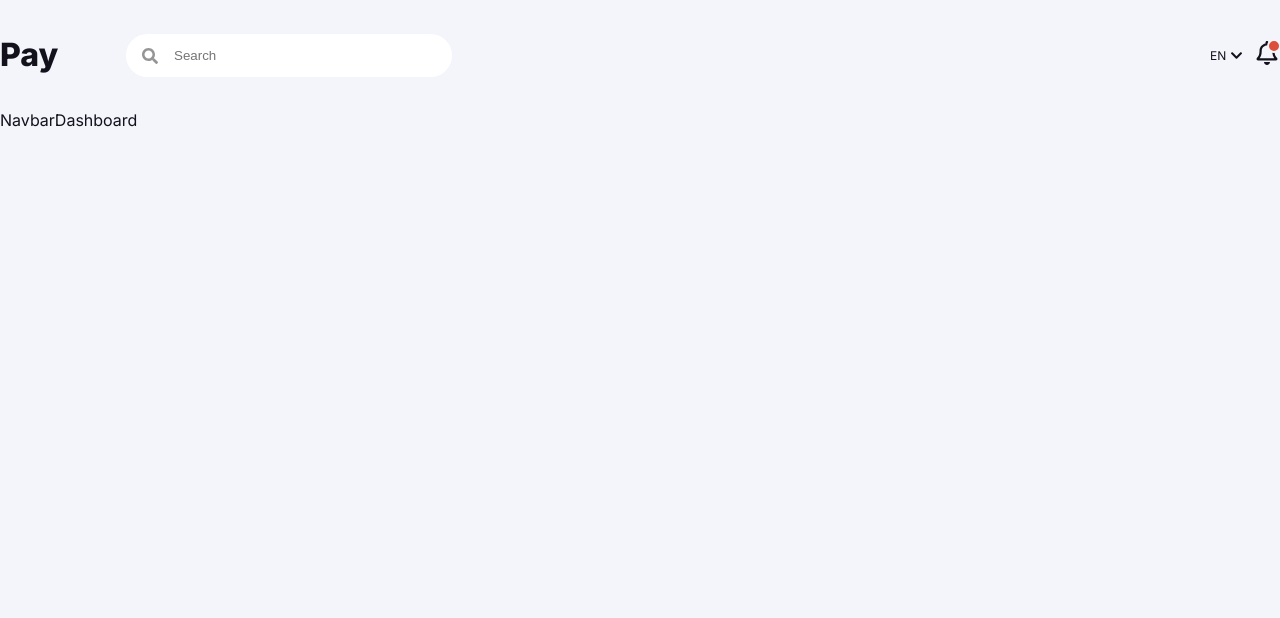
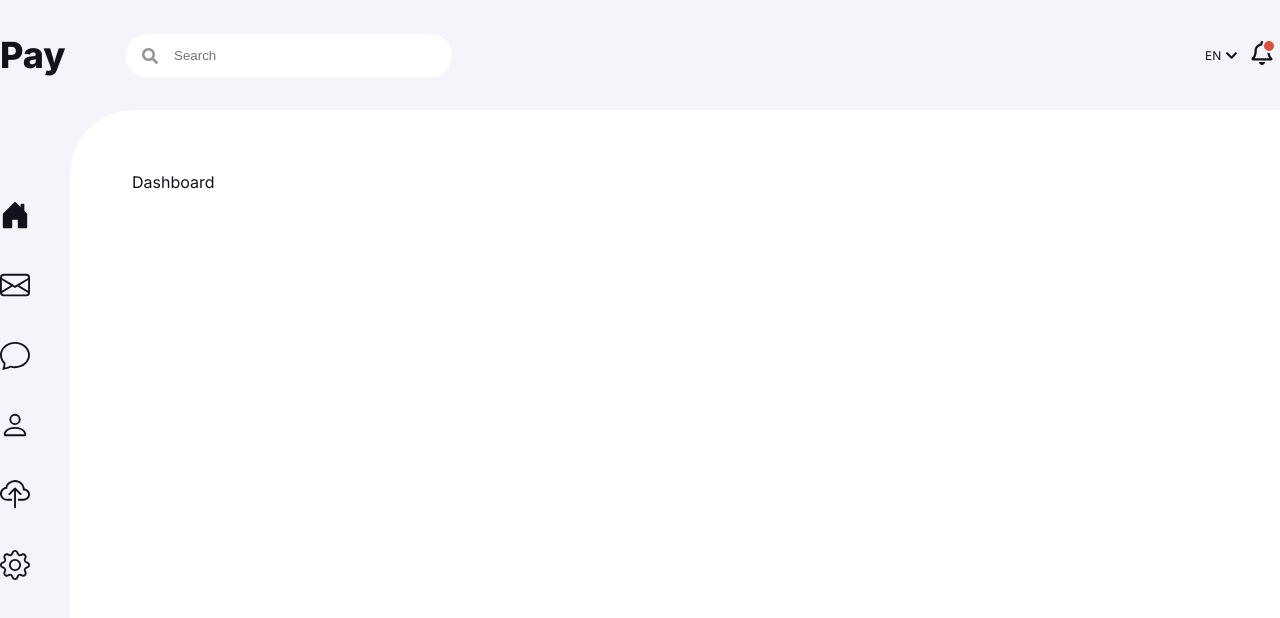
Before and after one commit to randalmaia/pay-dashboard, a Next.js app: page / in a window 1280 px wide. Shown: the top 618 px of the page. Built offline with nearby package versions, Linux system fonts and the light colour scheme.

Commit message:
feature(dashboard): Navbar component

```diff
--- /dev/null
+++ b/components/Dashboard/index.tsx
@@ -0,0 +1,6 @@
+import { FaSearch } from "react-icons/fa";
+import Styles from "./styles";
+
+const Dashboard = () => <Styles.Dashboard>Dashboard</Styles.Dashboard>;
+
+export default Dashboard;
--- /dev/null
+++ b/components/Dashboard/styles.ts
@@ -0,0 +1,13 @@
+import styled from "styled-components";
+import Theme from "../../styles/Theme";
+
+const Dashboard = styled.div`
+  box-sizing: border-box;
+  border-radius: 64px;
+  min-height: 700px;
+  padding: 62px;
+  display: flex;
+  background-color: #fff;
+`;
+
+export default { Dashboard };
--- a/components/Header/styles.ts
+++ b/components/Header/styles.ts
@@ -2,7 +2,8 @@ import styled from "styled-components";
 
 const Header = styled.header`
   display: grid;
-  grid-template-columns: 124px auto 45px 70px 45px;
+  grid-area: header;
+  grid-template-columns: 124px auto 45px 75px 45px;
   align-items: center;
   width: 100%;
   padding: 30px 0;
--- a/components/LanguageSelector/styles.ts
+++ b/components/LanguageSelector/styles.ts
@@ -1,5 +1,4 @@
 import styled from "styled-components";
-import Theme from "../../styles/Theme";
 
 const LanguageSelector = styled.div`
   cursor: pointer;
--- a/components/Layout/index.tsx
+++ b/components/Layout/index.tsx
@@ -9,7 +9,7 @@ const Layout = ({ children }: LayoutProps) => (
     <GlobalStyle></GlobalStyle>
     <Header></Header>
     <Navbar></Navbar>
-    <main>{children}</main>
+    <Styles.Main>{children}</Styles.Main>
   </Styles.Layout>
 );
 
--- a/components/Layout/styles.ts
+++ b/components/Layout/styles.ts
@@ -1,10 +1,18 @@
 import styled from "styled-components";
 
 const Layout = styled.div`
-  display: flex;
-  flex-wrap: wrap;
+  display: grid;
+  grid-template-columns: 70px auto auto;
+  grid-template-areas:
+    "header  header  header"
+    "sidebar content content";
   width: 1370px;
   margin: 0 auto;
 `;
 
-export default { Layout };
+const Main = styled.main`
+  grid-area: content;
+  min-height: 400px;
+`;
+
+export default { Layout, Main };
--- a/components/Logo/styles.ts
+++ b/components/Logo/styles.ts
@@ -2,7 +2,7 @@ import styled from "styled-components";
 import Theme from "../../styles/Theme";
 
 const Logo = styled.h1`
-  font-size: 32px;
+  font-size: 36px;
   line-height: 38px;
   margin: 0;
   color: ${Theme.colors.primary};
--- a/components/Navbar/index.tsx
+++ b/components/Navbar/index.tsx
@@ -1,3 +1,36 @@
-const Navbar = () => <nav>Navbar</nav>;
+import Styles from "./styles";
+import {
+  BsHouseDoorFill,
+  BsGear,
+  BsCloudUpload,
+  BsPerson,
+  BsEnvelope,
+  BsChat,
+} from "react-icons/bs";
+
+const Navbar = () => (
+  <Styles.Nav>
+    <Styles.Menu>
+      <Styles.MenuItem>
+        <BsHouseDoorFill size={30} />
+      </Styles.MenuItem>
+      <Styles.MenuItem>
+        <BsEnvelope size={30} />
+      </Styles.MenuItem>
+      <Styles.MenuItem>
+        <BsChat size={30} />
+      </Styles.MenuItem>
+      <Styles.MenuItem>
+        <BsPerson size={30} />
+      </Styles.MenuItem>
+      <Styles.MenuItem>
+        <BsCloudUpload size={30} />
+      </Styles.MenuItem>
+      <Styles.MenuItem>
+        <BsGear size={30} />
+      </Styles.MenuItem>
+    </Styles.Menu>
+  </Styles.Nav>
+);
 
 export default Navbar;
--- /dev/null
+++ b/components/Navbar/styles.ts
@@ -0,0 +1,18 @@
+import styled from "styled-components";
+
+const Nav = styled.nav`
+  grid-area: sidebar;
+`;
+
+const Menu = styled.ul`
+  list-style: none;
+  margin: 90px 0 0 0;
+  padding: 0;
+`;
+
+const MenuItem = styled.li`
+  margin-bottom: 36px;
+  cursor: pointer;
+`;
+
+export default { Nav, Menu, MenuItem };
--- a/pages/index.tsx
+++ b/pages/index.tsx
@@ -1,5 +1,6 @@
 import Head from "next/head";
 import Layout from "../components/Layout";
+import Dashboard from "../components/Dashboard";
 
 const Home = () => (
   <div>
@@ -13,7 +14,9 @@ const Home = () => (
       />
     </Head>
 
-    <Layout>Dashboard</Layout>
+    <Layout>
+      <Dashboard />
+    </Layout>
   </div>
 );
 
```
